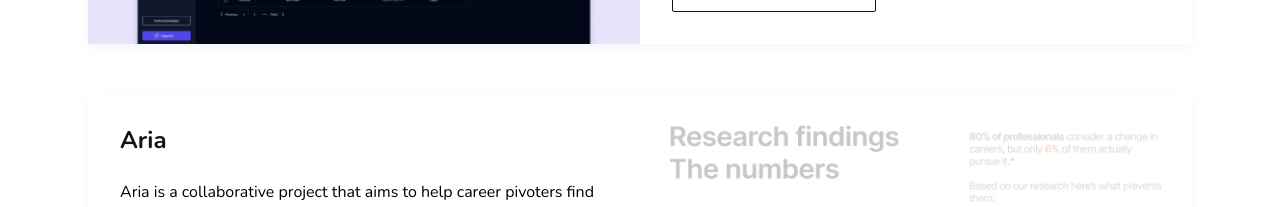
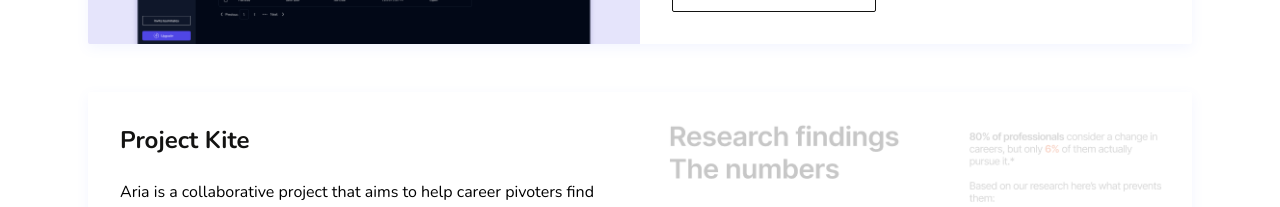
Before and after one commit to thushara-design/thushara-design.github.io, a React (Vite) app: page / in a window 1280 px wide. Shown: the part 900-1107 px from the top of the page. Built offline with nearby package versions, Linux system fonts and the light colour scheme.

Commit message:
Change Aria case study title to Project Kite

```diff
--- a/src/data/case-studies.ts
+++ b/src/data/case-studies.ts
@@ -18,7 +18,7 @@ const caseStudies = [
     Component: CaseStudy1,
   },
   {
-    title: "Aria",
+    title: "Project Kite",
     slug: "aria",
     tagline: "PRESENTATION",
     tags: ["Career Pivoters", "Design", "Research"],
```
